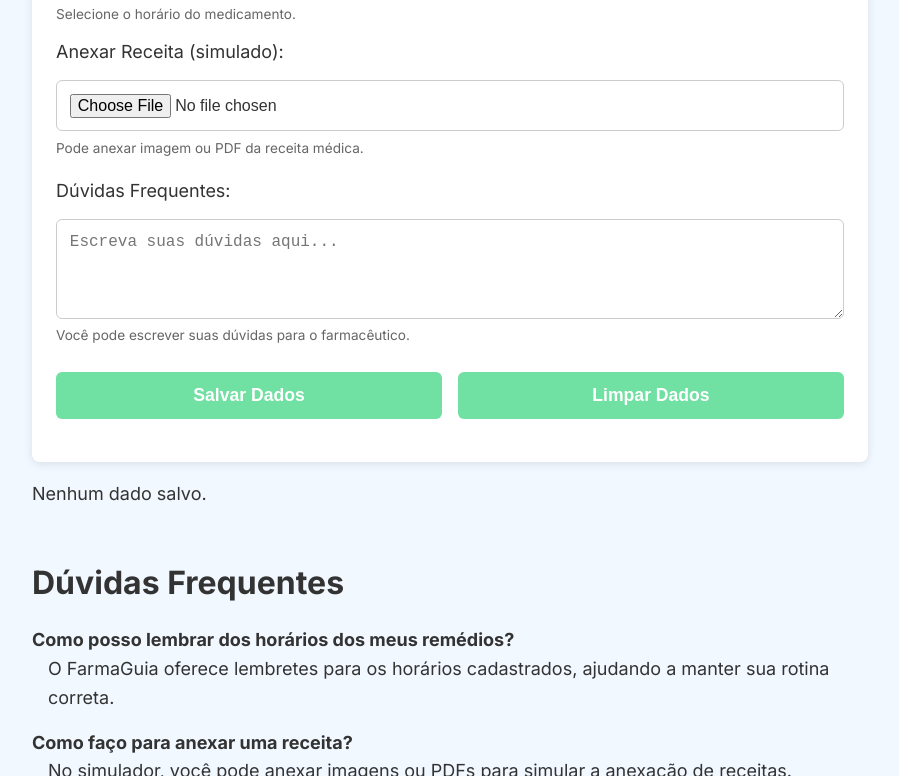
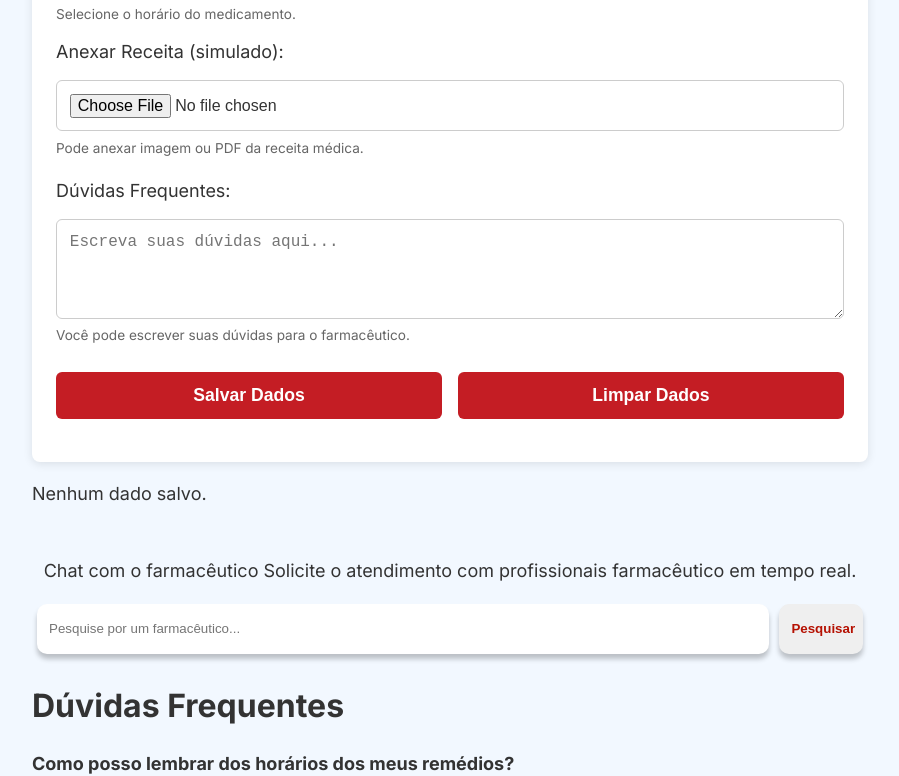
Before and after one commit to GarotoParga/FarmaSync, a plain HTML site: page index.html in a window 1280 px wide. Shown: the part 2024-2800 px from the top of the page, without its empty margins (190-1089 px from the left). Drawn offline with Linux system fonts and the light colour scheme.

Commit message:
mudança final

```diff
--- a/index.html
+++ b/index.html
@@ -1,5 +1,6 @@
 <!DOCTYPE html>
 <html lang="pt-br">
+
 <head>
   <meta charset="UTF-8" />
   <meta name="viewport" content="width=device-width, initial-scale=1" />
@@ -14,6 +15,7 @@
   <!-- CSS -->
   <link rel="stylesheet" href="style.css" />
 </head>
+
 <body>
   <header>
     <img id="logo" height="80px" src="imgs/6ad6066f-c0ac-4d68-a84c-e4b6027434dc.jfif" alt="logo-FarmaSync">
@@ -24,18 +26,16 @@
       <a href="#faq">Dúvidas Frequentes</a>
       <a href="#equipe">Equipe</a>
     </nav>
-    <button class="menu-toggle" aria-controls="navbar" aria-expanded="false" aria-label="Abrir menu" onclick="toggleMenu()">☰</button>
+    <button class="menu-toggle" aria-controls="navbar" aria-expanded="false" aria-label="Abrir menu"
+      onclick="toggleMenu()">☰</button>
   </header>
 
   <main>
     <section id="inicio" tabindex="0" aria-label="Seção de boas-vindas">
       <h2>Bem-vindo ao FarmaSync</h2>
-      <p>Nosso objetivo é auxiliar idosos na adesão correta ao tratamento medicamentoso. Este site demonstra as funcionalidades que poderão ser implementadas em um futuro aplicativo real.</p>
-      <img
-        src="imgs/pexels-tima-miroshnichenko-7033798.jpg"
-        alt="Remdédios"
-        class="imagem-ilustrativa"
-      />
+      <p>Nosso objetivo é auxiliar idosos na adesão correta ao tratamento medicamentoso. Este site demonstra as
+        funcionalidades que poderão ser implementadas em um futuro aplicativo real.</p>
+      <img src="imgs/pexels-tima-miroshnichenko-7033798.jpg" alt="Remdédios" class="imagem-ilustrativa" />
     </section>
 
     <section id="funciona" tabindex="0" aria-label="Como funciona o FarmaGuia">
@@ -46,18 +46,16 @@
         <li>Informações sobre interações medicamentosas</li>
         <li>Comunicação com farmacêuticos</li>
       </ul>
-      <img
-        src="imgs/pexels-martabranco-32236830.jpg"
-        alt="Farmacêutico auxiliando cliente"
-        class="imagem-ilustrativa"
-      />
+      <img src="imgs/pexels-martabranco-32236830.jpg" alt="Farmacêutico auxiliando cliente"
+        class="imagem-ilustrativa" />
     </section>
 
     <section id="simulador" class="simulador" tabindex="0" aria-label="Simulador de adesão ao tratamento">
       <h2>Simulador</h2>
       <form id="formSimulador" onsubmit="salvarDados(event)" novalidate>
         <label for="medicamento">Nome do Medicamento:</label>
-        <input type="text" id="medicamento" name="medicamento" placeholder="Ex: Paracetamol" required aria-required="true" aria-describedby="medicamentoHelp" />
+        <input type="text" id="medicamento" name="medicamento" placeholder="Ex: Paracetamol" required
+          aria-required="true" aria-describedby="medicamentoHelp" />
         <small id="medicamentoHelp" class="form-help">Informe o nome do medicamento que você usa.</small>
 
         <label for="horario">Horário de uso:</label>
@@ -65,16 +63,19 @@
         <small id="horarioHelp" class="form-help">Selecione o horário do medicamento.</small>
 
         <label for="receita">Anexar Receita (simulado):</label>
-        <input type="file" id="receita" name="receita" accept="image/*,application/pdf" onchange="previewArquivo()" aria-describedby="receitaHelp" />
+        <input type="file" id="receita" name="receita" accept="image/*,application/pdf" onchange="previewArquivo()"
+          aria-describedby="receitaHelp" />
         <small id="receitaHelp" class="form-help">Pode anexar imagem ou PDF da receita médica.</small>
 
         <div id="previewContainer" aria-live="polite" aria-atomic="true">
-          <img id="previewImagem" alt="Pré-visualização da imagem da receita" style="max-width: 100%; margin-top: 10px; display: none;" />
+          <img id="previewImagem" alt="Pré-visualização da imagem da receita"
+            style="max-width: 100%; margin-top: 10px; display: none;" />
           <p id="previewNomeArquivo" style="margin-top: 10px; font-style: italic;"></p>
         </div>
 
         <label for="duvidas">Dúvidas Frequentes:</label>
-        <textarea id="duvidas" name="duvidas" rows="4" placeholder="Escreva suas dúvidas aqui..." aria-describedby="duvidasHelp"></textarea>
+        <textarea id="duvidas" name="duvidas" rows="4" placeholder="Escreva suas dúvidas aqui..."
+          aria-describedby="duvidasHelp"></textarea>
         <small id="duvidasHelp" class="form-help">Você pode escrever suas dúvidas para o farmacêutico.</small>
 
         <div class="botoes-form">
@@ -86,24 +87,33 @@
 
       <div id="dadosSalvos" aria-live="polite" aria-atomic="true"></div>
     </section>
-
+    <div>
+      <p style="text-align: center;">Chat com o farmacêutico
+        Solicite o atendimento com profissionais farmacêutico em tempo real.</p>
+    </div>
+    <div class="form-farmaceutico">
+      <input type="search" name="Farmaceutico" id="buscarFarmaceutico" placeholder="Pesquise por um farmacêutico...">
+      <input id="button-pesquisar" type="submit" value="Pesquisar">
+    </div>
     <section id="faq" tabindex="0" aria-label="Dúvidas frequentes">
       <h2>Dúvidas Frequentes</h2>
       <dl>
         <dt>Como posso lembrar dos horários dos meus remédios?</dt>
-        <dd>O FarmaGuia oferece lembretes para os horários cadastrados, ajudando a manter sua rotina correta.</dd>
+        <dd>A FarmaSync oferece lembretes para os horários cadastrados, ajudando a manter sua rotina correta.</dd>
 
         <dt>Como faço para anexar uma receita?</dt>
         <dd>No simulador, você pode anexar imagens ou PDFs para simular a anexação de receitas.</dd>
 
         <dt>Posso conversar com um farmacêutico?</dt>
-        <dd>Sim, em versões futuras haverá um canal de comunicação para tirar dúvidas diretamente com profissionais.</dd>
+        <dd>Sim, em versões futuras haverá um canal de comunicação para tirar dúvidas diretamente com profissionais.
+        </dd>
       </dl>
     </section>
 
     <section id="equipe" tabindex="0" aria-label="Equipe do projeto">
       <h2>Equipe</h2>
-      <p>Andressa Daynny Azevedo Souza, Emanueli da Silva de Araújo, Hellen Beatriz Monteiro Costa, Isabela Mascarenhas Mendes, Maria Vitoria Pereira Melo, Pattrick Ferreira de Jesus, Sannyel Costa Silva.</p>
+      <p>Andressa Daynny Azevedo Souza, Emanueli da Silva de Araújo, Hellen Beatriz Monteiro Costa, Isabela Mascarenhas
+        Mendes, Maria Vitoria Pereira Melo, Pattrick Ferreira de Jesus, Sannyel Costa Silva.</p>
       <p>Orientador: Prof. Saulo José Figueiredo Mendes</p>
     </section>
   </main>
@@ -115,4 +125,5 @@
   <!-- JS -->
   <script src="script.js"></script>
 </body>
+
 </html>
--- a/style.css
+++ b/style.css
@@ -16,7 +16,7 @@ body {
 
 /* Cabeçalho fixo e estilizado */
 header {
-  background-color: #70e0a3;
+  background-color: #C41D24;
   color: white;
   padding: 1rem 2rem;
   display: flex;
@@ -26,6 +26,7 @@ header {
   top: 0;
   z-index: 1000;
   flex-wrap: wrap;
+  box-shadow: 0px 2px 5px rgba(0, 0, 0, 0.68);
 }
 
 header #logo{
@@ -118,12 +119,12 @@ ul {
 
 .simulador input:focus,
 .simulador textarea:focus {
-  border-color: #70e0a3;
+  border-color: #C41D24;
   outline: none;
 }
 
 .simulador button {
-  background-color: #70e0a3;
+  background-color: #C41D24;
   color: white;
   border: none;
   cursor: pointer;
@@ -166,6 +167,36 @@ ul {
   margin-bottom: 0.8rem;
   display: block;
 }
+.form-farmaceutico{
+  display: flex;
+  justify-content: space-around;
+}
+#buscarFarmaceutico{
+  margin: 0px 5px;
+  width: 90%;
+  height: 50px;
+  background-color: none;
+  outline: none;
+  border-color: transparent;
+  border-radius: 10px;
+  padding: 10px;
+  color: rgb(0, 0, 0);
+  box-shadow: 0px 5px 5px rgba(0, 0, 0, 0.228);
+}
+#button-pesquisar{
+  cursor: pointer;
+  margin: 0px 5px;
+  width: 10%;
+  height: 50px;
+  background-color: none;
+  outline: none;
+  border-color: transparent;
+  border-radius: 10px;
+  padding: 10px;
+  font-weight: bold;
+  color: rgb(181, 17, 2);
+  box-shadow: 0px 5px 5px rgba(0, 0, 0, 0.228);
+}
 
 /* Dúvidas frequentes (FAQ) */
 dl dt {
@@ -181,7 +212,7 @@ dl dd {
 
 /* Footer */
 footer {
-  background-color: #70e0a3;
+  background-color: #C41D24;
   color: white;
   text-align: center;
   padding: 1rem 1rem;
@@ -195,6 +226,15 @@ footer {
 
 /* Responsividade */
 @media (max-width: 768px) {
+  #buscarFarmaceutico{
+    width: 75%;
+  }
+  #button-pesquisar{
+    width: 25%;
+    padding: 10px;
+    margin: 0px;
+    align-items: center;
+  }
   header #logo{
     border-radius: 70px;
     height: 50px;
@@ -203,7 +243,7 @@ footer {
     display: none;
     flex-direction: column;
     width: 100%;
-    background-color: #70e0a3;
+    background-color: #C41D24;
     padding: 1rem 0;
   }
 
```
